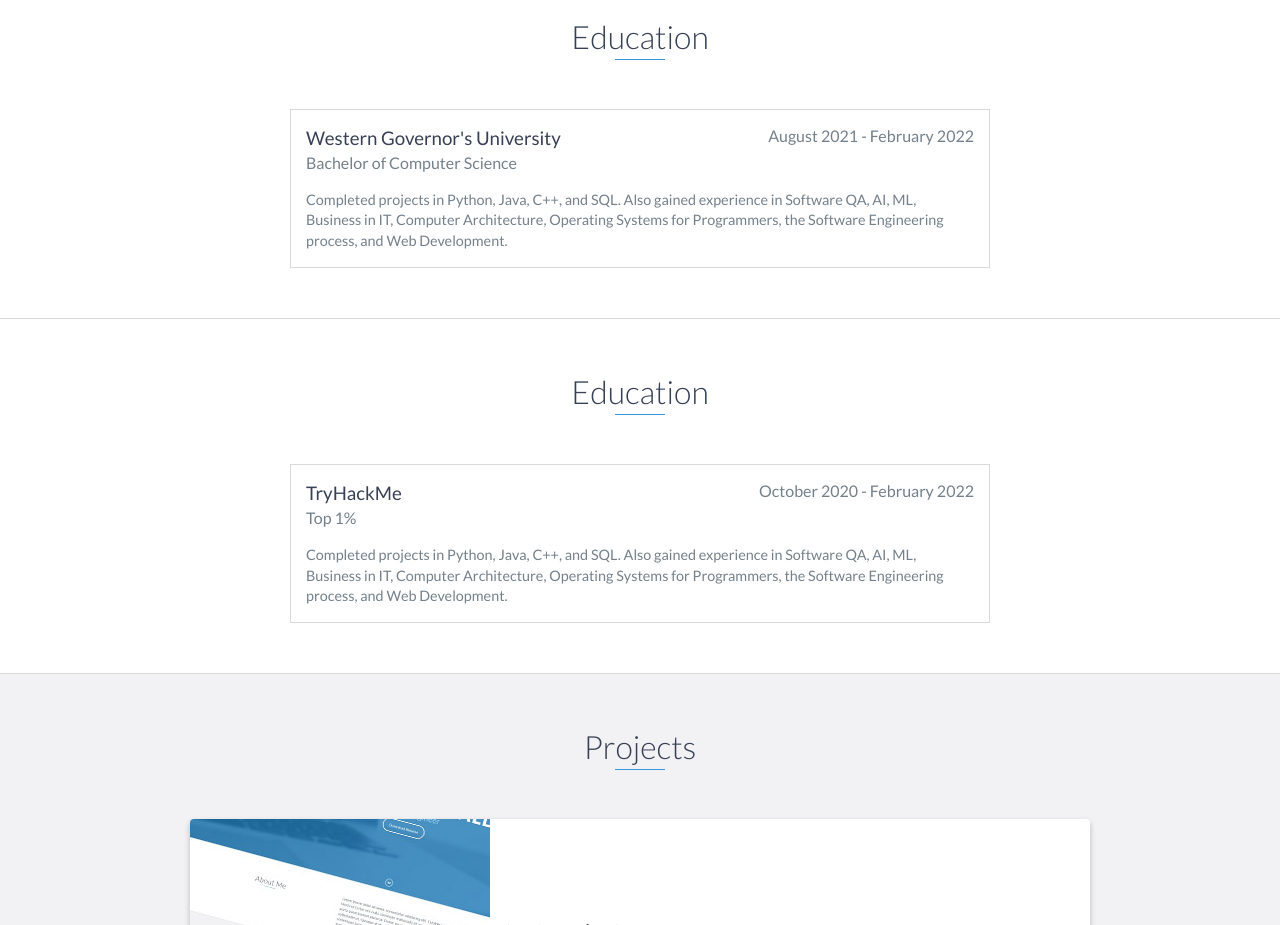
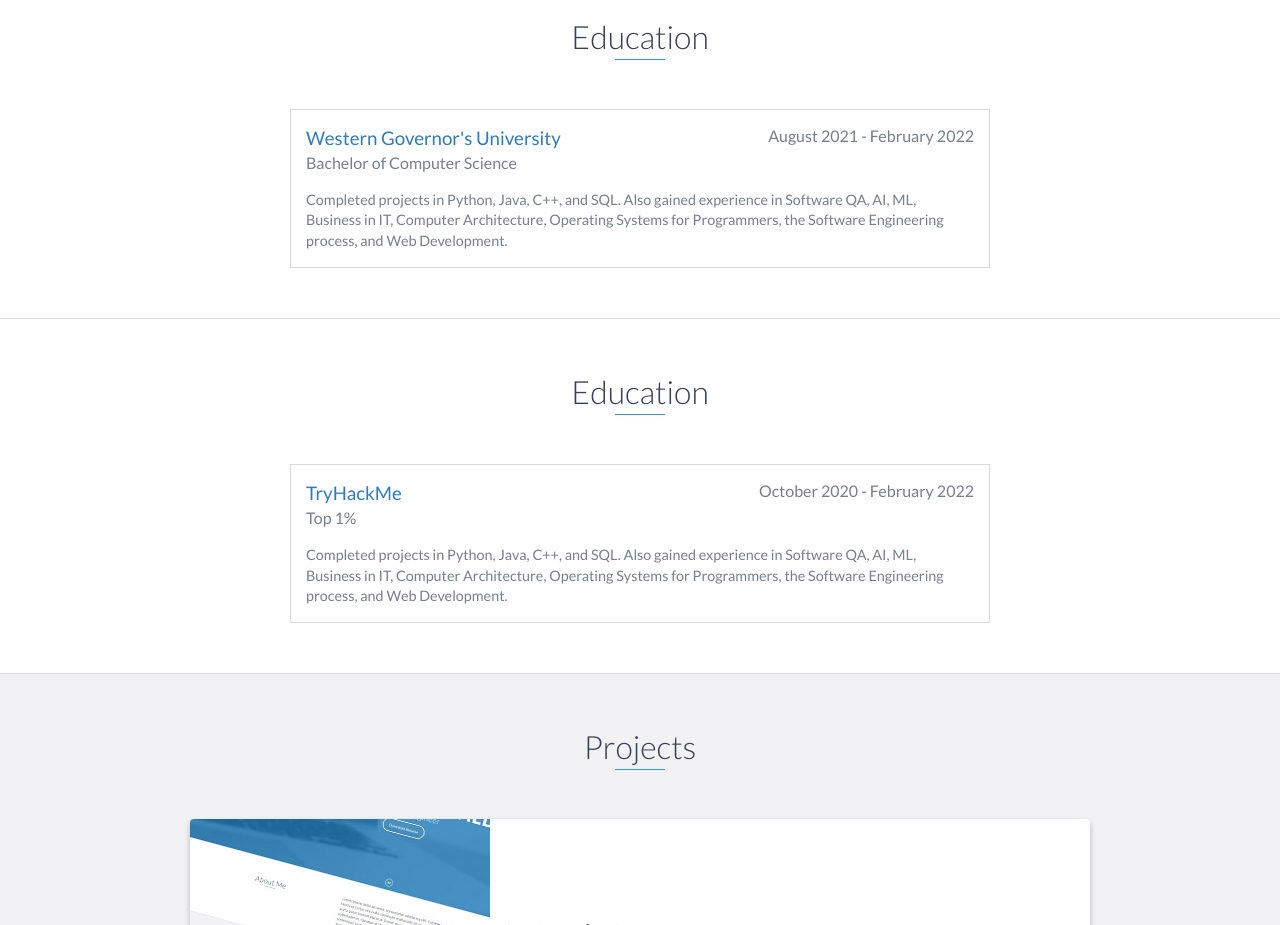
Before and after one commit to tilmana/tilmana.github.io, a plain HTML site: page index.html in a window 1280 px wide. Shown: the part 1520-2445 px from the top of the page. Drawn offline with nearby package versions, Linux system fonts and the light colour scheme.

Commit message:
Update index.html

```diff
--- a/index.html
+++ b/index.html
@@ -105,7 +105,7 @@
     <div id="education">
         <h2 class="heading">Education</h2>
         <div class="education-block">
-            <h3>Western Governor's University<a href="https://www.wgu.edu/"></a></h3>
+            <h3><a href="https://www.wgu.edu/">Western Governor's University</a></h3>
             <span class="education-date">August 2021 - February 2022</span>
             <h4>Bachelor of Computer Science</h4>
             <p>
@@ -119,7 +119,7 @@
     <div id="education">
         <h2 class="heading">Education</h2>
         <div class="education-block">
-	    <h3>TryHackMe<a href="https://tryhackme.com/p/tilmana"></a></h3>
+	    <h3><a href="https://tryhackme.com/p/tilmana">TryHackMe</a></h3>
             <span class="education-date">October 2020 - February 2022</span>
             <h4>Top 1%</h4>
             <p>
```
